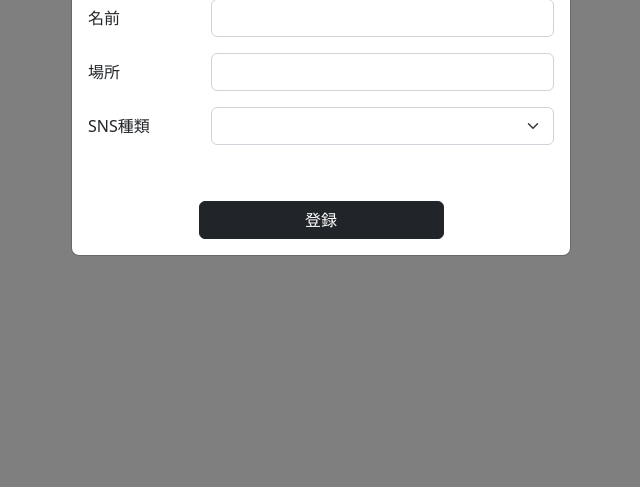
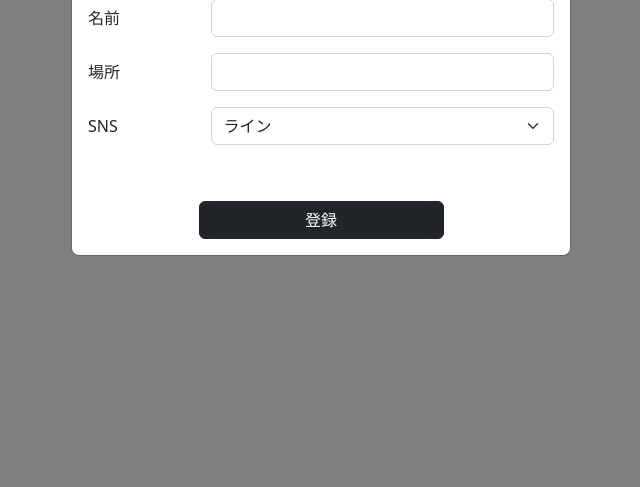
Before and after one commit to nase0723/soku_reco, a Laravel app: page / in a window 1280 px wide, after a click that opens the changed part. Shown: the part 313-800 px from the top of the page, without its empty margins (319-959 px from the left). Run offline with Laravel 9, Linux system fonts and the light colour scheme; style sheets or scripts are compiled from the project's sources.

Commit message:
edit sns

```diff
--- a/backend/app/resources/js/components/matters/EditMatter.vue
+++ b/backend/app/resources/js/components/matters/EditMatter.vue
@@ -94,7 +94,7 @@ const DeleteMatter = async () => {
             </div>
             <div class="row mb-3">
                 <div class="col-3">
-                    <h3><label for="sns" class="text-secondary">SNS種類</label></h3>
+                    <h3><label for="sns" class="text-secondary">SNS</label></h3>
                 </div>
                 <div class="col-9">
                     <select v-model="matter.sns" class="form-select" id="sns">
--- a/backend/app/resources/js/components/matters/MatterDetail.vue
+++ b/backend/app/resources/js/components/matters/MatterDetail.vue
@@ -58,13 +58,14 @@ const getMatter = async () => {
         </div>
         <div class="row mb-3">
             <div class="col-3">
-                <h3><label for="sns" class="text-secondary">SNS種類</label></h3>
+                <h3><label for="sns" class="text-secondary">SNS</label></h3>
             </div>
             <div class="col-9">
-                <select :value="matter && matter.sns" class="form-select" id="sns" disabled>
+                <!-- <select :value="matter && matter.sns" class="form-select" id="sns" disabled>
                         <option value="1">ライン</option>
                         <option value="2">インスタ</option>
-                </select>
+                </select> -->
+                <input type="text" class="form-control" id="sns" :value="matter && {1 : 'ライン', 2 : 'インスタ'}[matter.sns]" disabled>
             </div>
         </div>
         <div class="row mb-3">
--- a/backend/app/resources/js/components/matters/MattersComponent.vue
+++ b/backend/app/resources/js/components/matters/MattersComponent.vue
@@ -8,9 +8,8 @@ const http = props.http
 const router = useRouter();
 const matters = ref();
 const fiveMatters = ref();
-const newMatter = ref({
-    sns : 1,
-});
+const newMatter = ref({});
+console.log(newMatter.value);
 const newMatterDetails = ref({});
 const createdMatter = ref();
 const modal = ref({});
@@ -31,7 +30,9 @@ onBeforeMount(() => {
 const redirectToLoginPage = () => router.push({name : 'login'});
 
 const initModal = () => {
-    newMatter.value = {}
+    newMatter.value = {
+        sns : 1,
+    }
     errors.value = {};
     modal.value.status = 1;
 };
@@ -184,7 +185,7 @@ const search = async () => router.push({name: 'SearchResults', params: {keyword:
                         </div>
                         <div class="row mb-3">
                             <div class="col-3">
-                                <label for="sns" class="col-form-label">SNS種類</label>
+                                <label for="sns" class="col-form-label">SNS</label>
                             </div>
                             <div class="col-9">
                                 <select v-model="newMatter.sns" class="form-select" id="sns">
```
